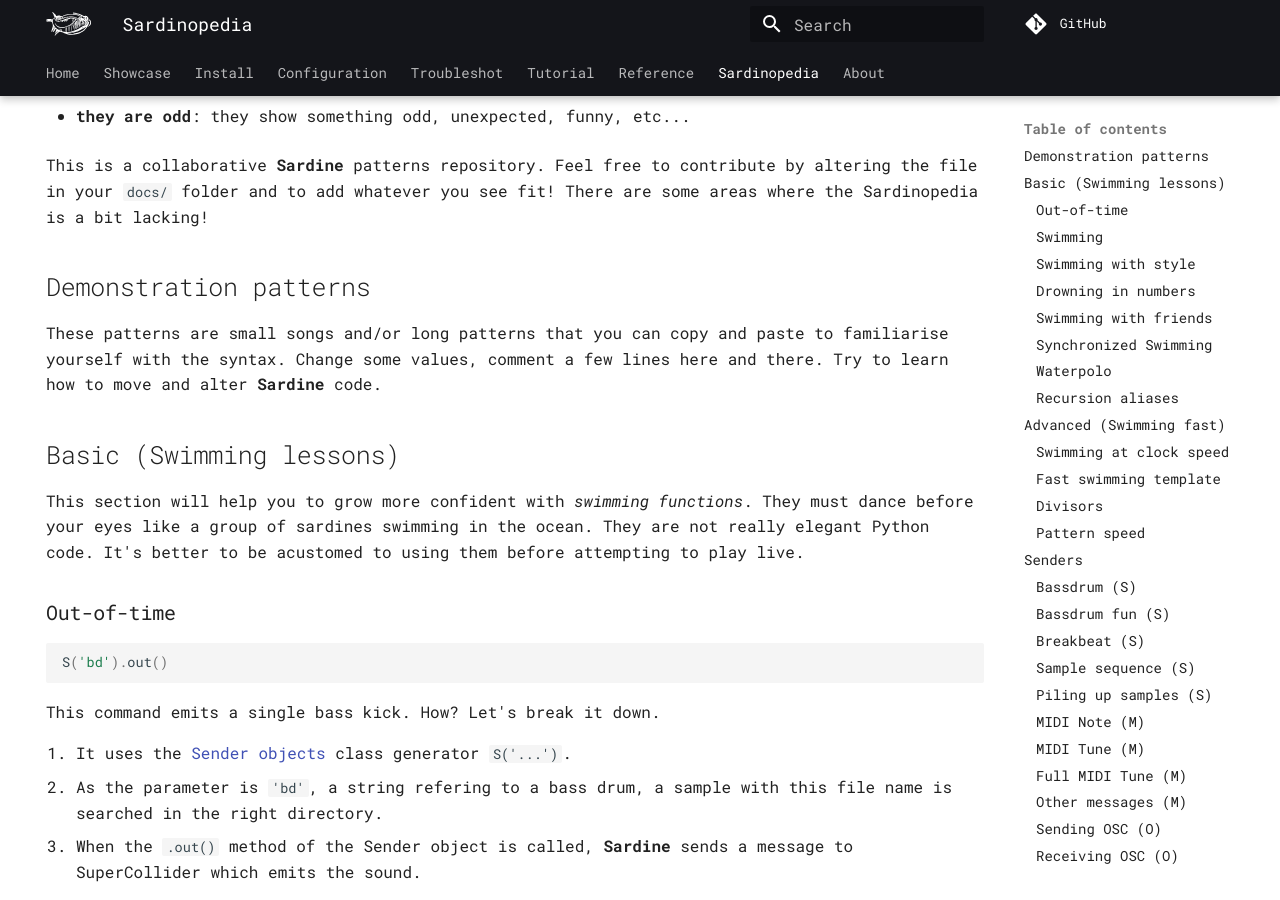
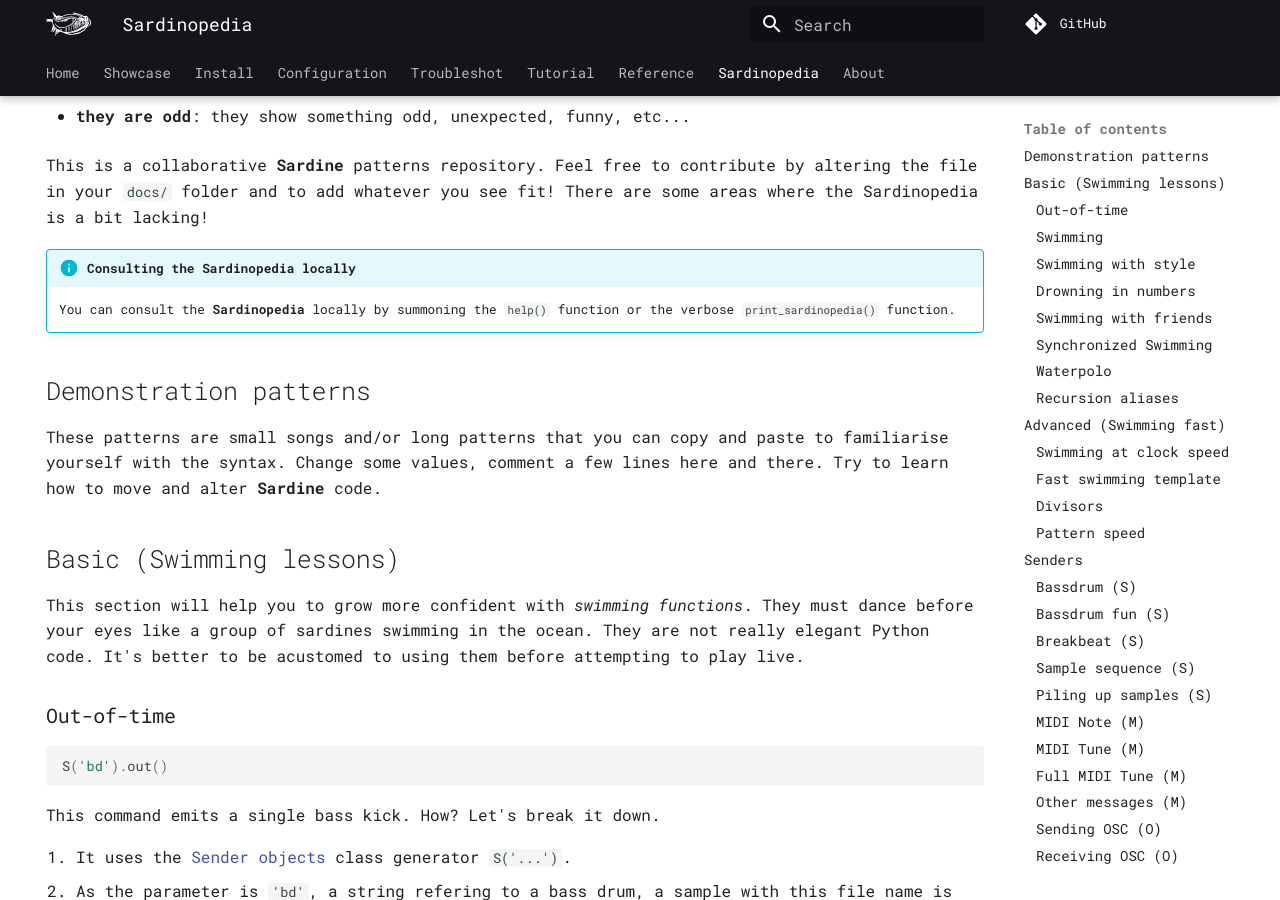
Before and after one commit to EmmaleeBonderud0325/sardine, an MkDocs documentation site: the page built from docs/sardinopedia.md, in a window 1280 px wide and 900 px high, scrolled down 301 px. Built offline with MkDocs 1.6.1 and Material for MkDocs 9.7.7, drawn with Linux system fonts in a browser that asks for light colours; comment, search, counter and statistics services are not loaded.

Commit message:
add info message about the help function

```diff
--- a/docs/sardinopedia.md
+++ b/docs/sardinopedia.md
@@ -14,6 +14,10 @@
 - **they are odd**: they show something odd, unexpected, funny, etc...
 
 This is a collaborative **Sardine** patterns repository. Feel free to contribute by altering the file in your `docs/` folder and to add whatever you see fit! There are some areas where the Sardinopedia is a bit lacking!
+
+!!! info "Consulting the Sardinopedia locally"
+
+    You can consult the **Sardinopedia** locally by summoning the `help()` function or the verbose `print_sardinopedia()` function.
 
 ## Demonstration patterns
 
```
